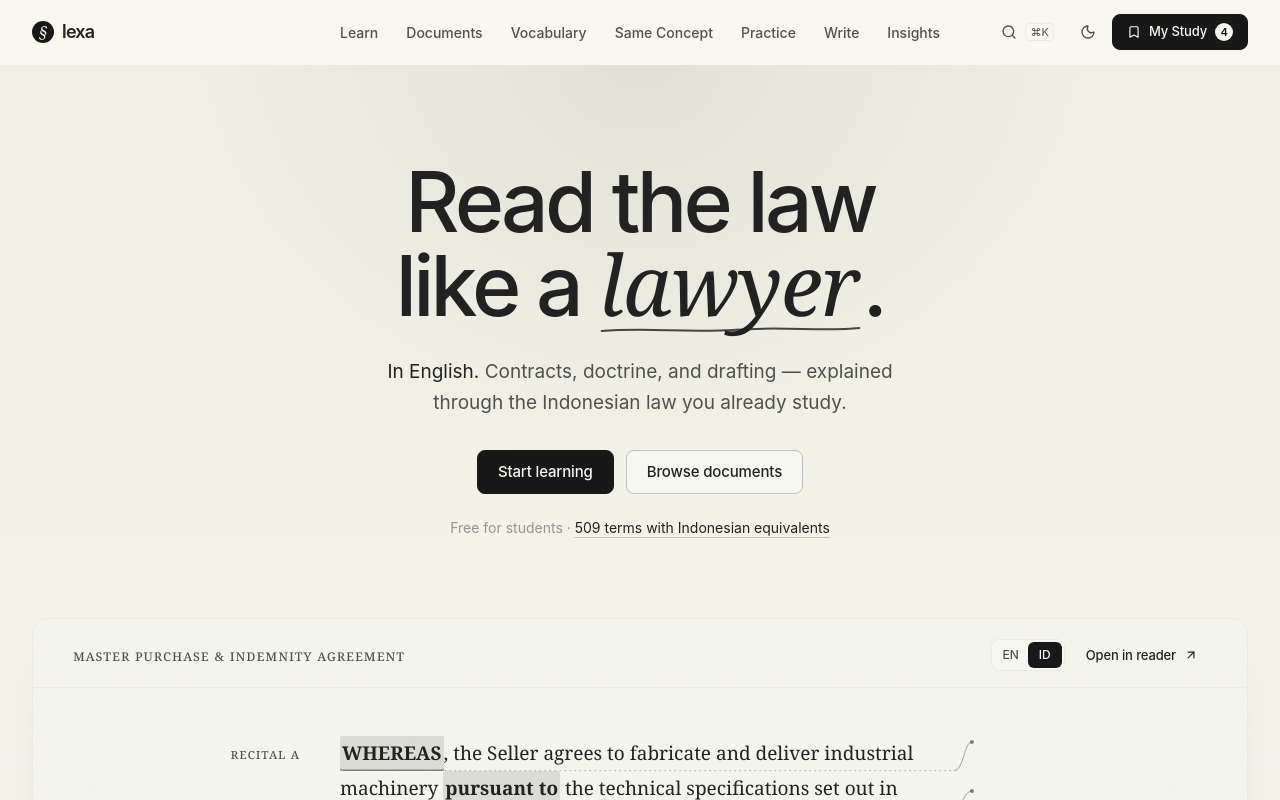
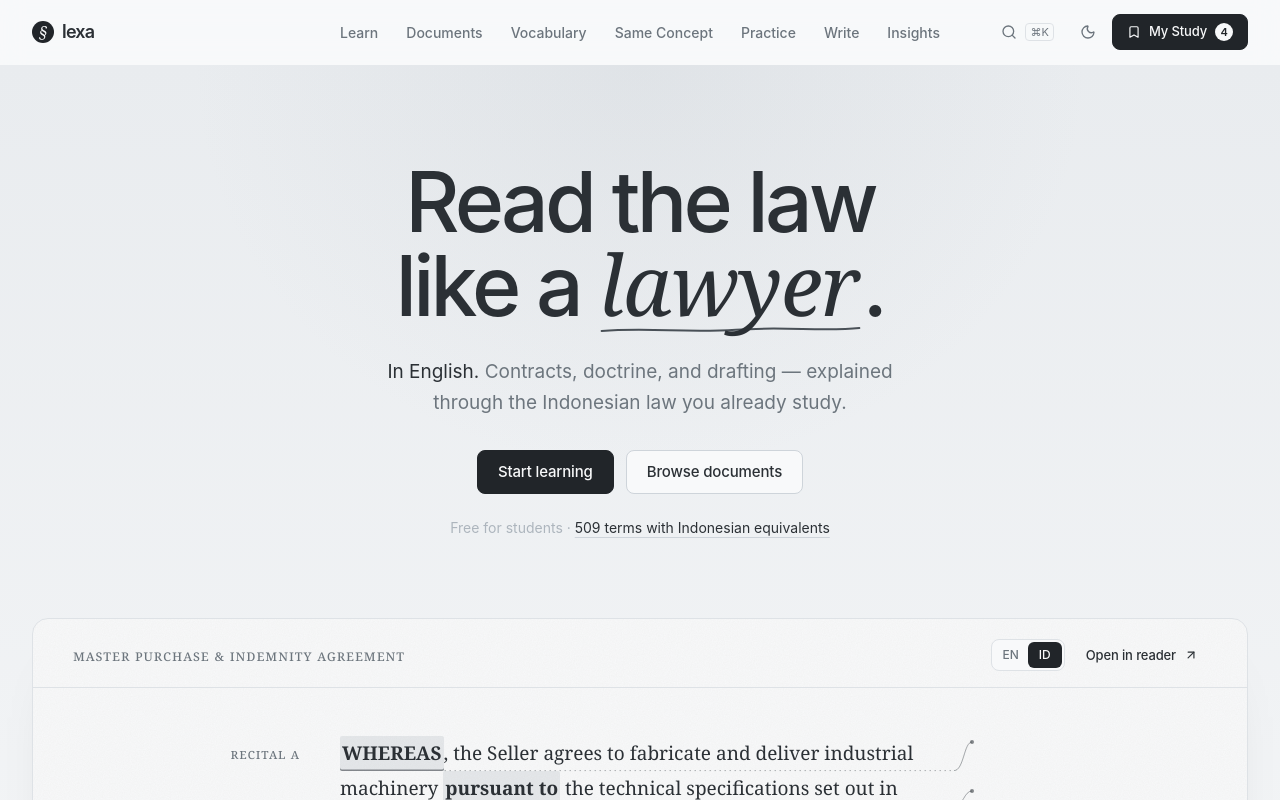
Before and after one commit to DimasHidayat24/LEGAL-ENGLISH, a React (Vite) app: page / in a window 1280 px wide. Shown: the top 800 px of the page. Built offline with nearby package versions, Linux system fonts and the light colour scheme; a web font is replaced by a local one.

Commit message:
palette: neutral gray scale

```diff
--- a/src/index.css
+++ b/src/index.css
@@ -1,17 +1,17 @@
 @import "tailwindcss";
 @custom-variant dark (&:where(.dark, .dark *));
 @theme {
-  --color-brand-50: #F7F7F1;
-  --color-brand-100: #EFEFE4;
-  --color-brand-200: #EDEBE1;
-  --color-brand-300: #C1C1C0;
-  --color-brand-400: #959595;
-  --color-brand-500: #505050;
-  --color-brand-600: #444444;
-  --color-brand-700: #373737;
-  --color-brand-800: #222222;
-  --color-brand-900: #181818;
-  --color-brand-950: #080808;
+  --color-brand-50: #F8F9FA;
+  --color-brand-100: #E9ECEF;
+  --color-brand-200: #DEE2E6;
+  --color-brand-300: #CED4DA;
+  --color-brand-400: #ADB5BD;
+  --color-brand-500: #6C757D;
+  --color-brand-600: #495057;
+  --color-brand-700: #343A40;
+  --color-brand-800: #2B3035;
+  --color-brand-900: #212529;
+  --color-brand-950: #16191C;
 }
 
 /* ==========================================================================
@@ -544,7 +544,7 @@ html.dark {
   background-image: var(--paper-grain);
   border: 1px solid var(--border);
   border-radius: 16px;
-  box-shadow: 0 30px 60px -48px rgba(40, 30, 10, 0.35);
+  box-shadow: 0 30px 60px -48px rgba(33, 37, 41, 0.35);
 }
 html.dark .paper { box-shadow: none; }
 .paper-card {
@@ -1099,7 +1099,7 @@ html.dark .wd-page { box-shadow: 0 2px 10px rgba(0,0,0,.55); }
 .wd-content { padding: 96px; min-height: 1123px; }
 .wd-hdr { position: absolute; top: 48px; left: 96px; right: 96px; display: flex; justify-content: space-between; gap: 16px; font: italic 13.3px/1.2 'Times New Roman', Tinos, 'Liberation Serif', Times, serif; color: #333; }
 .wd-hdr.is-first { justify-content: center; font-style: normal; font-weight: 700; font-size: 12px; letter-spacing: .06em; }
-.wd-ftr { position: absolute; bottom: 44px; left: 96px; right: 96px; text-align: center; font: 13.3px/1.2 'Times New Roman', Tinos, 'Liberation Serif', Times, serif; color: #222; }
+.wd-ftr { position: absolute; bottom: 44px; left: 96px; right: 96px; text-align: center; font: 13.3px/1.2 'Times New Roman', Tinos, 'Liberation Serif', Times, serif; color: #212529; }
 .wd-footnotes { position: absolute; left: 96px; right: 96px; bottom: 96px; padding-top: 6px; font: 13.3px/1.25 'Times New Roman', Tinos, 'Liberation Serif', Times, serif; color: #000; }
 .wd-footnotes::before { content: ''; position: absolute; top: 0; left: 0; width: 192px; border-top: 1px solid #000; }
 .wd-footnotes sup { font-size: 9px; }
@@ -1287,10 +1287,10 @@ html:not(.dark) {
   --glass: color-mix(in oklch, var(--color-brand-50) 88%, transparent);
   --pop: var(--color-brand-400);
   /* Type: same hue, low chroma — warm ink, not orange. Colour stays for accents only. */
-  --text: #222222;
-  --text-2: #373737;
-  --text-muted: #505050;
-  --text-faint: #959595;
+  --text: #2B3035;
+  --text-2: #343A40;
+  --text-muted: #6C757D;
+  --text-faint: #ADB5BD;
   --link: var(--color-brand-700);
   --accent: var(--color-brand-900);
   --accent-hover: var(--color-brand-800);
@@ -1308,7 +1308,7 @@ html:not(.dark) .chap-row h3 { background-image: linear-gradient(var(--ch), var(
 html:not(.dark) .chap-row .btn-ghost { color: var(--ch-ink); }
 html:not(.dark) .chap-stage { border-radius: 16px; padding: 14px; background: var(--color-brand-100); }
 html:not(.dark) .h1-serif { color: var(--color-brand-600); }
-html:not(.dark) #hero-banner h1 .text-muted { color: #959595; }
+html:not(.dark) #hero-banner h1 .text-muted { color: #ADB5BD; }
 html:not(.dark) .badge-accent, html:not(.dark) .badge-navy { background: var(--color-brand-100); color: var(--color-brand-800); border-color: var(--color-brand-200); }
 html:not(.dark) .progress-fill { background: var(--color-brand-400); }
 html:not(.dark) .btn-secondary { background: var(--color-brand-50); border-color: var(--color-brand-300); }
@@ -1317,7 +1317,7 @@ html:not(.dark) #hero-banner { background: radial-gradient(50% 45% at 50% 0%, co
 html:not(.dark) body { background: var(--color-brand-50); }
 
 /* Footer — dark band in the brand scale (Cointrix-style structure) */
-.lx-footer { --ft-bg: var(--color-brand-950); --ft-fg: var(--color-brand-50); --ft-mut: #959595; --ft-line: color-mix(in oklch, var(--color-brand-50) 12%, transparent);
+.lx-footer { --ft-bg: var(--color-brand-950); --ft-fg: var(--color-brand-50); --ft-mut: #ADB5BD; --ft-line: color-mix(in oklch, var(--color-brand-50) 12%, transparent);
   background: var(--ft-bg); color: var(--ft-fg); }
 html.dark .lx-footer { --ft-bg: #0E0E0E; --ft-fg: #EDEDED; --ft-mut: #A1A1A1; border-top: 1px solid #262626; }
 .lx-footer .ft-muted { color: var(--ft-mut); }
@@ -1357,11 +1357,11 @@ html:not(.dark) .dr {
   --wd-bar: var(--color-brand-100);
   --wd-canvas: var(--color-brand-200);
   --wd-line: var(--color-brand-300);
-  --wd-ink: #222222;
-  --wd-ink-2: #505050;
+  --wd-ink: #2B3035;
+  --wd-ink-2: #6C757D;
   --wd-hover: color-mix(in oklch, var(--color-brand-500) 9%, transparent);
   --wd-sel: var(--color-brand-200);
-  --wd-sel-ink: #222222;
+  --wd-sel-ink: #2B3035;
   --wd-doc-icon: var(--color-brand-800);
   --wd-card: #FFFFFF;
   --wd-card-soft: var(--color-brand-100);
@@ -1369,41 +1369,41 @@ html:not(.dark) .dr {
 }
 html:not(.dark) .dr .wd-editor { border-color: var(--color-brand-300); }
 html:not(.dark) .dr .wd-canvas { border-top-color: var(--color-brand-300); }
-html:not(.dark) .dr .wd-ruler { border-color: var(--color-brand-300); color: #959595; box-shadow: none; }
+html:not(.dark) .dr .wd-ruler { border-color: var(--color-brand-300); color: #ADB5BD; box-shadow: none; }
 html:not(.dark) .dr .wd-ruler-m { background: var(--color-brand-100); }
 html:not(.dark) .dr .wd-page { box-shadow: 0 1px 2px color-mix(in oklch, var(--color-brand-950) 10%, transparent), 0 0 0 1px color-mix(in oklch, var(--color-brand-950) 4%, transparent); }
 html:not(.dark) .dr .wd-cmt.is-on { box-shadow: 0 1px 3px color-mix(in oklch, var(--color-brand-950) 18%, transparent), 0 6px 16px -4px color-mix(in oklch, var(--color-brand-950) 14%, transparent); border-color: var(--color-brand-200); }
 html:not(.dark) .dr .wd-avatar { background: var(--color-brand-800); color: var(--color-brand-50); }
 html:not(.dark) .dr .wd-pill { background: var(--color-brand-900); color: var(--color-brand-50); }
-html:not(.dark) .dr .wd-pill.is-done { background: var(--color-brand-200); color: #222222; }
-html:not(.dark) .dr .wd-margin-cmt { background: var(--color-brand-100); color: #373737; border-color: var(--color-brand-300); }
+html:not(.dark) .dr .wd-pill.is-done { background: var(--color-brand-200); color: #2B3035; }
+html:not(.dark) .dr .wd-margin-cmt { background: var(--color-brand-100); color: #343A40; border-color: var(--color-brand-300); }
 html:not(.dark) .dr .wd-b.is-sec > .wd-margin-cmt { background: var(--color-brand-300); }
-html:not(.dark) .dr .wd-zoom select option { color: #222222; background: var(--color-brand-50); }
+html:not(.dark) .dr .wd-zoom select option { color: #2B3035; background: var(--color-brand-50); }
 html.dark .dr .wd-pill { background: var(--wd-sel); color: var(--wd-ink); }
 html.dark .dr .wd-pill.is-done { background: var(--wd-bar); }
 
 /* paper: ink, header/footer and term marks are the same in both themes */
 .dr .wd-page {
-  --text: #222222; --text-2: #373737; --text-muted: #505050; --text-faint: #959595;
-  --link: #373737; --link-contrast: #F7F7F1;
-  --wd-paper-ink: #222222;
+  --text: #2B3035; --text-2: #343A40; --text-muted: #6C757D; --text-faint: #ADB5BD;
+  --link: #343A40; --link-contrast: #F8F9FA;
+  --wd-paper-ink: #2B3035;
 }
-.dr .wd-doc { color: #222222; }
-.dr .wd-hdr { color: #505050; }
-.dr .wd-hdr.is-first { color: #959595; font-size: 11px; letter-spacing: .14em; }
-.dr .wd-ftr { color: #505050; }
-.dr .wd-party-line { border-bottom-color: #222222; }
+.dr .wd-doc { color: #2B3035; }
+.dr .wd-hdr { color: #6C757D; }
+.dr .wd-hdr.is-first { color: #ADB5BD; font-size: 11px; letter-spacing: .14em; }
+.dr .wd-ftr { color: #6C757D; }
+.dr .wd-party-line { border-bottom-color: #2B3035; }
 .dr .wd-b--title.is-doctitle { font-size: 1.16em; letter-spacing: .12em; line-height: 1.35; padding-bottom: 10px; }
 .dr .wd-b--title.dr-b--subtitle { padding-top: 6px; padding-bottom: 10px; letter-spacing: .1em; }
-.dr .wd-b--lh2.dr-b--meta { font-size: .82em; font-style: italic; color: #505050; padding-bottom: 4px; text-align: center; }
+.dr .wd-b--lh2.dr-b--meta { font-size: .82em; font-style: italic; color: #6C757D; padding-bottom: 4px; text-align: center; }
 .dr .wd-b--lh2.dr-b--meta.is-last { padding-bottom: 30px; }
-.dr .wd-b--lh2.dr-b--meta.is-last::after { content: ''; position: absolute; left: 35%; right: 35%; bottom: 14px; border-top: 1px solid #959595; }
+.dr .wd-b--lh2.dr-b--meta.is-last::after { content: ''; position: absolute; left: 35%; right: 35%; bottom: 14px; border-top: 1px solid #ADB5BD; }
 .dr .wd-b--heading { text-transform: uppercase; padding-top: 8px; padding-bottom: 6px; }
 .dr .wd-b--heading .wd-lbl { min-width: 48px; }
 .dr .wd-b--clause, .dr .wd-b--num { grid-template-columns: 48px 1fr; }
 .dr .wd-b--party { padding-top: 28px; }
 .dr .wd-b--party p { font-size: .94em; }
-.dr .dr-bm { position: absolute; top: .15em; width: 18px; height: 18px; color: #505050; }
+.dr .dr-bm { position: absolute; top: .15em; width: 18px; height: 18px; color: #6C757D; }
 .dr .wd-b { cursor: default; }
 
 /* highlighted terms on paper: quiet, no width change (pagination measures them) */
@@ -1415,8 +1415,8 @@ html.dark .dr .wd-pill.is-done { background: var(--wd-bar); }
   color: inherit; box-decoration-break: clone; -webkit-box-decoration-break: clone;
 }
 .dr .wd-page .wd-b.is-sec .legal-word-btn { background-color: color-mix(in oklch, var(--color-brand-400) 28%, transparent); }
-.dr .wd-page .legal-word-btn:hover { background-color: color-mix(in oklch, var(--color-brand-400) 36%, transparent); border-bottom-color: #373737; }
-.dr .wd-page .wd-b .legal-word-btn.is-selected, .dr .wd-page .wd-b.is-sec .legal-word-btn.is-selected { background-color: #222222; color: #F7F7F1; border-bottom-color: #222222; }
+.dr .wd-page .legal-word-btn:hover { background-color: color-mix(in oklch, var(--color-brand-400) 36%, transparent); border-bottom-color: #343A40; }
+.dr .wd-page .wd-b .legal-word-btn.is-selected, .dr .wd-page .wd-b.is-sec .legal-word-btn.is-selected { background-color: #2B3035; color: #F8F9FA; border-bottom-color: #2B3035; }
 .dr .wd-page .legal-word-btn.just-activated { animation: none; }
 
 /* side rail extras */
```
